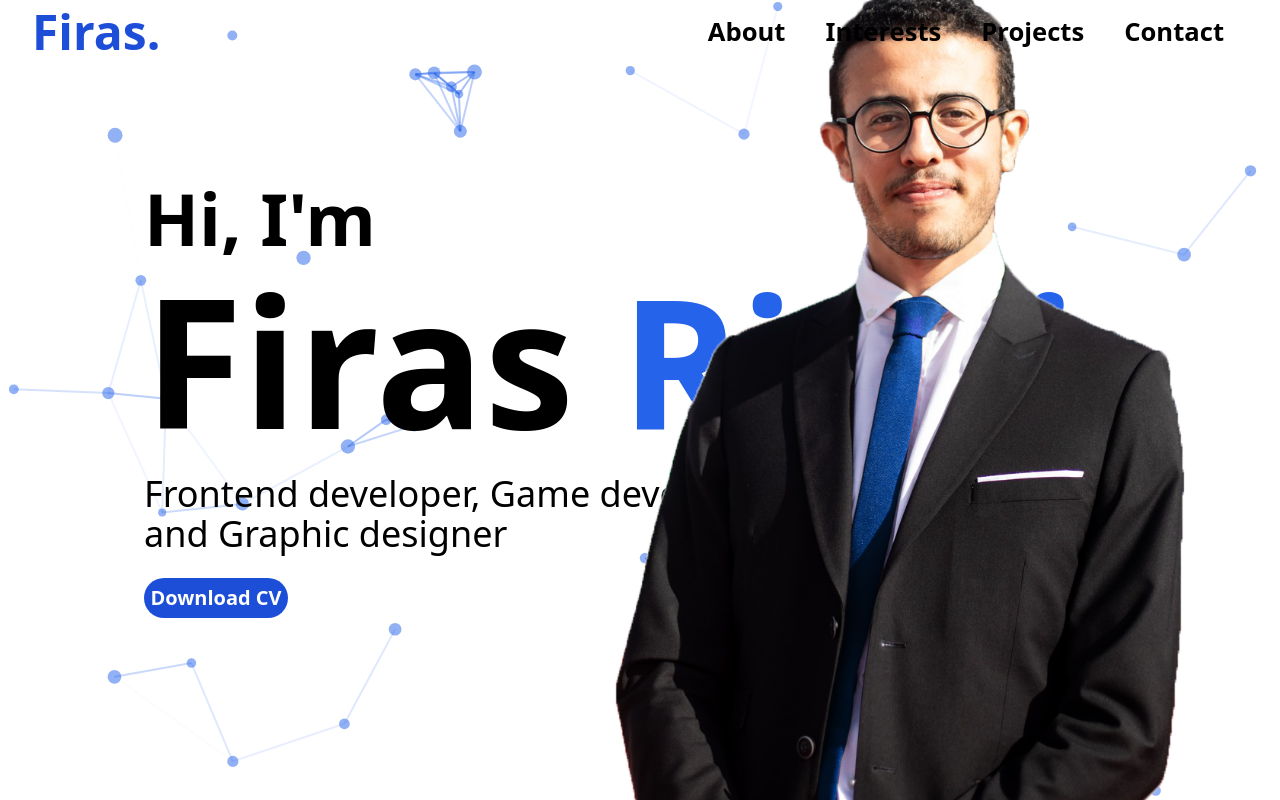
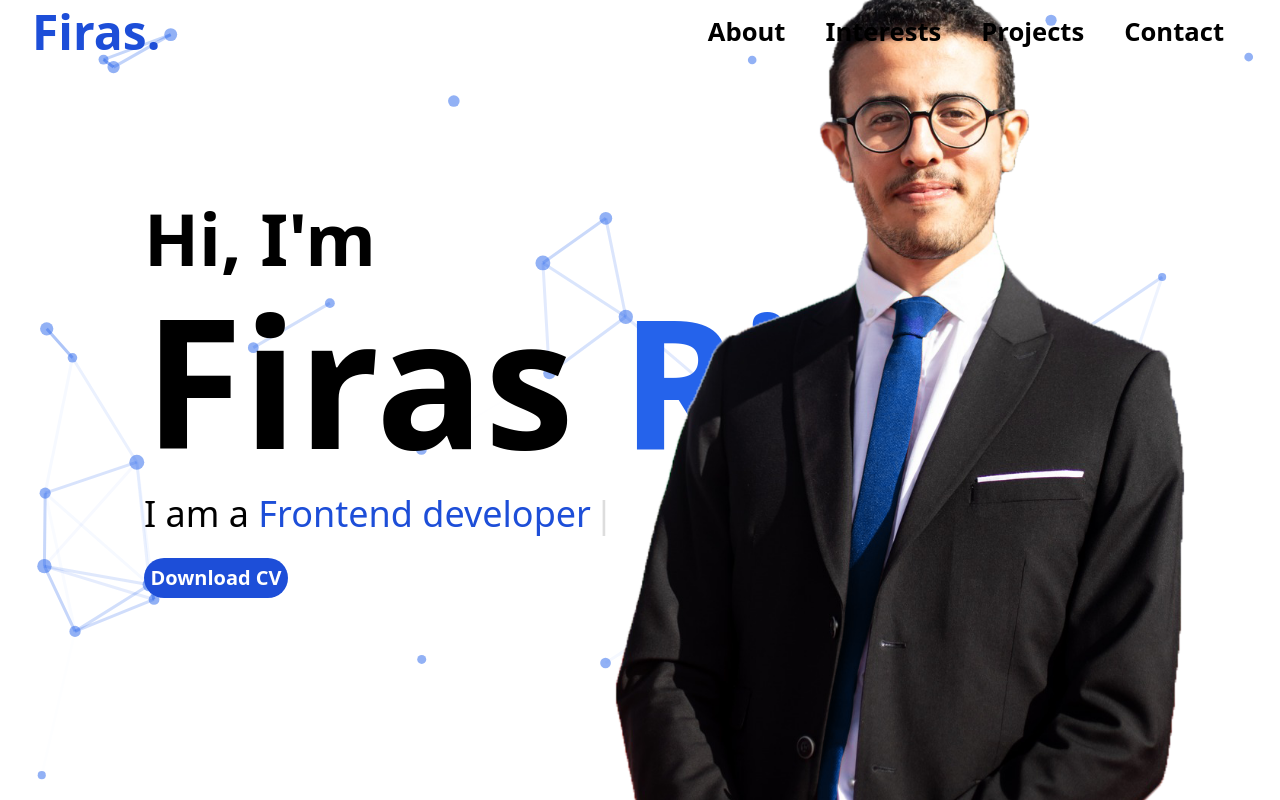
Before and after one commit to riahifiras/personal-portfolio, a React (Vite) app: page / in a window 1280 px wide. Shown: the top 800 px of the page. Built offline with nearby package versions, Linux system fonts and the light colour scheme; a web font is replaced by a local one.

Commit message:
Add typewriter animation.

```diff
--- a/package.json
+++ b/package.json
@@ -22,7 +22,8 @@
     "react": "^18.2.0",
     "react-dom": "^18.2.0",
     "react-icons": "^4.9.0",
-    "react-router-dom": "^6.14.0"
+    "react-router-dom": "^6.14.0",
+    "react-simple-typewriter": "^5.0.1"
   },
   "devDependencies": {
     "@types/react": "^18.0.37",
--- a/src/components/ParticleBackground.jsx
+++ b/src/components/ParticleBackground.jsx
@@ -37,14 +37,6 @@ const ParticleBackground = () => {
       fpsLimit: 120,
       interactivity: {
         events: {
-          onClick: {
-            enable: true,
-            mode: "push",
-          },
-          onHover: {
-            enable: true,
-            mode: "repulse",
-          },
         },
         modes: {
           push: {
@@ -65,7 +57,7 @@ const ParticleBackground = () => {
           distance: 150,
           enable: true,
           opacity: 0.5,
-          width: 2,
+          width: 3,
         },
         move: {
           direction: "none",
@@ -74,7 +66,7 @@ const ParticleBackground = () => {
             default: "bounce",
           },
           random: false,
-          speed: 6,
+          speed: 2,
           straight: false,
         },
         number: {
--- a/src/containers/Front/Front.jsx
+++ b/src/containers/Front/Front.jsx
@@ -1,5 +1,6 @@
 import React from 'react';
 import { useState, useEffect } from 'react';
+import { Typewriter, Cursor } from 'react-simple-typewriter'
 import ParticleBackground from '../../components/ParticleBackground';
 import Header from '../Header/Header';
 import { me, image1, backgroundImg } from '../../components/Images';
@@ -45,7 +46,7 @@ const Front = () => {
     backgroundPosition: 'center', // You can customize the background position as needed
   };
 
-    const particlesLoaded = (container) => {
+  const particlesLoaded = (container) => {
     console.log(container);
   };
 
@@ -53,15 +54,24 @@ const Front = () => {
     <>
       {!scrolling ? (
         <div className='w-full h-[100vh] -mt-16 fixed'>
-          <ParticleBackground particlesLoaded={particlesLoaded}/>
+          <ParticleBackground particlesLoaded={particlesLoaded} />
           <div className='w-full h-screen translate-y-24 lg:translate-y-0 flex justify-between items-center flex-col-reverse lg:flex-row relative'>
             <div className='flex flex-col up lg:ml-36 items-center text-left lg:items-start w-3/4 lg:w-1/2'>
               <h1 className='flex flex-col gap-4 lg:text-7xl text-3xl font-semibold font-euro unselectable'>Hi, I'm <br /><span className='whitespace-nowrap name'>Firas <span className='text-blue-600'>Riahi</span></span></h1>
               <br />
-              <h3 className='unselectable lg:text-4xl text-xl'>Frontend developer, Game developer, and Graphic designer</h3>
-              <button onClick={handleDownload} className='z-30 flex justify-center items-center h-10 w-36 mt-6 rounded-full bg-blue-700 text-white text-xl font-semibold hover:bg-blue-600 transition duration-200'>Download CV</button>
+              <h3 className='unselectable lg:text-4xl text-xl font-[500]'>
+                I am a
+                <span className='text-blue-700'>
+                  <Typewriter
+                    words={[' Frontend developer', ' Game developer', ' Graphic designer']}
+                    loop={true}
+                  />
+                </span>
+                <Cursor />
+              </h3>
+              <button onClick={handleDownload} className='unselectable z-30 flex justify-center items-center h-10 w-36 mt-6 rounded-full bg-blue-700 text-white text-xl font-semibold hover:bg-blue-600 transition duration-200'>Download CV</button>
             </div>
-            <img src={me} alt="" className='-translate-y-24 lg:-translate-y-0 absolute right-20 -bottom-16 size' />
+            <img src={me} alt="" className='unselectable -translate-y-24 lg:-translate-y-0 absolute right-20 -bottom-16 size' />
           </div>
         </div>
       ) : (
```
Also changed, not shown: 1 other file (tests, documents, lock files or other folders).
